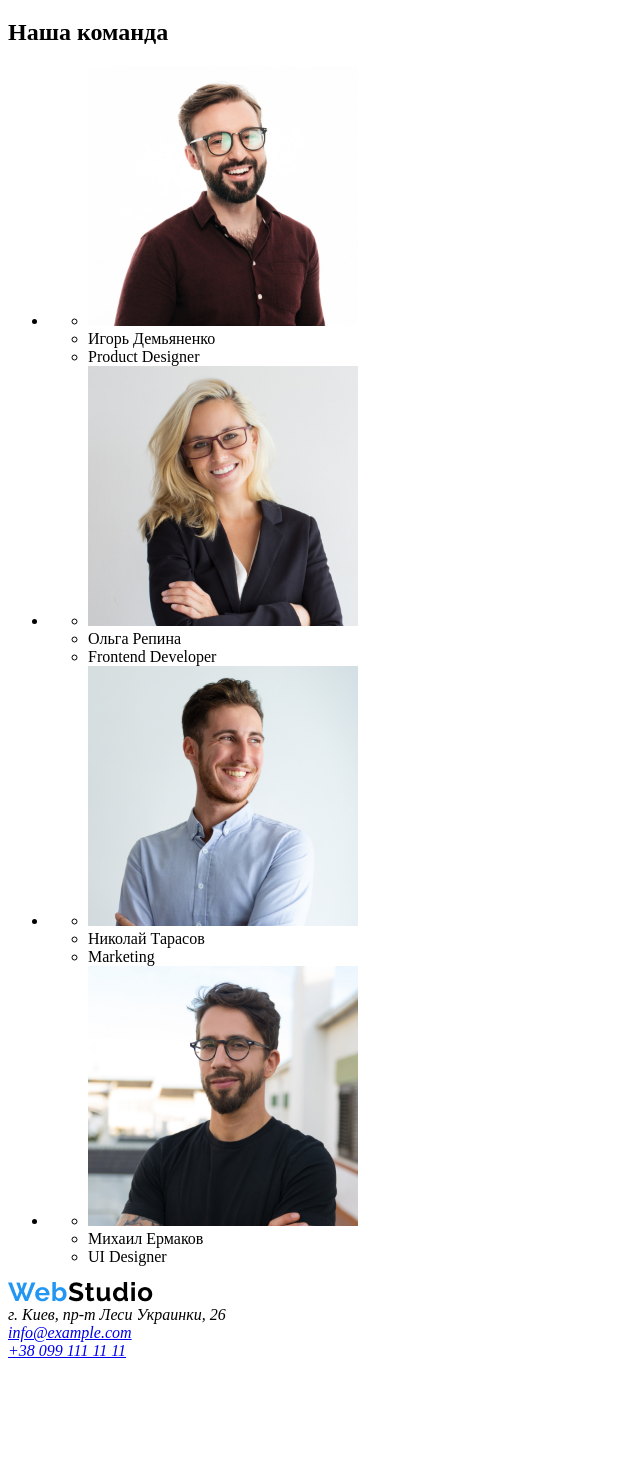
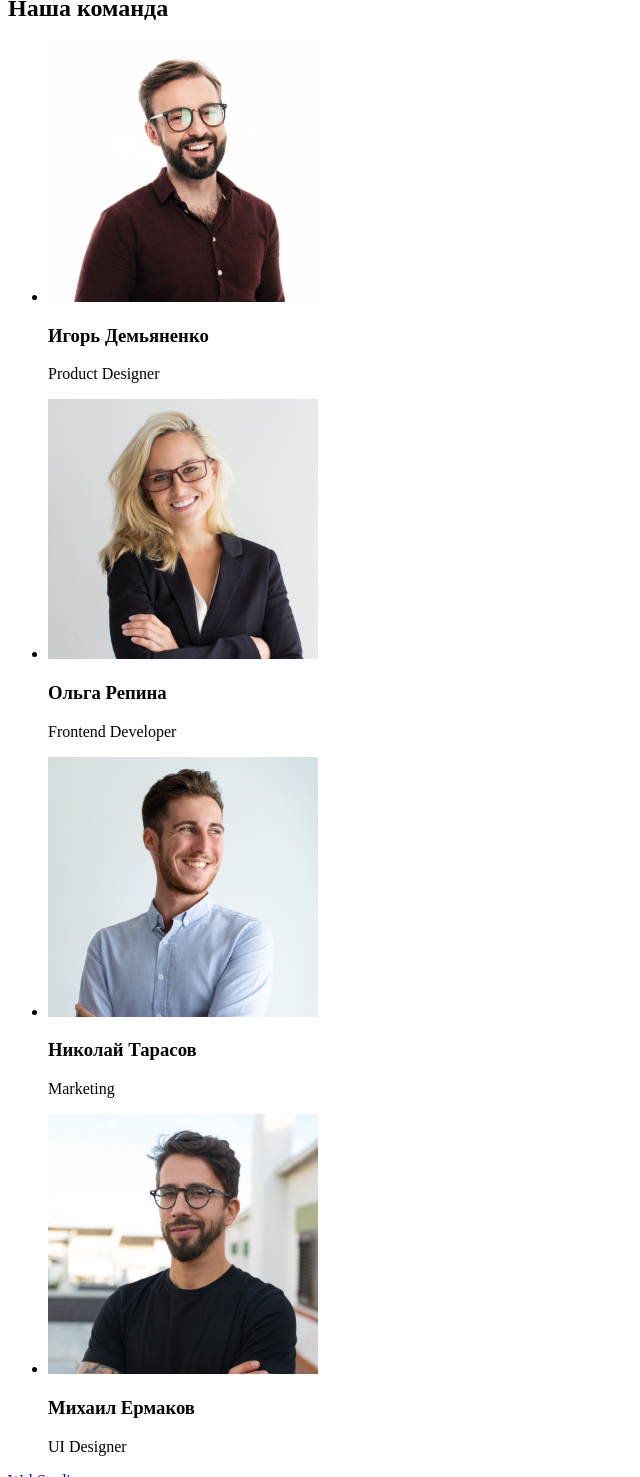
Before and after one commit to Maksym-Tykhonenko/goit-markup-hw-01, a plain HTML site: page index.html in a window 1280 px wide. Shown: the part 1323-2800 px from the top of the page, without its empty margins (0-640 px from the left). Before the commit the page ends 2691 px from the top, so only its background shows below. Drawn offline with Linux system fonts and the light colour scheme.

Commit message:
исправляет ошибки после проверки ментором

```diff
--- a/index.html
+++ b/index.html
@@ -11,7 +11,7 @@
   <!--навигация сайта-->
  <header>
         <nav>
-        <img src="./imegis/WebStudio.png" alt="логотип компании">
+            <a href="./index.html">WebStudio</a>
             <ul>
                 <li><a href="">Студия</a></li>
                 <li><a href="">Портфолио</a></li>
@@ -20,8 +20,7 @@
         </nav>
          <div>
              <a href="info@devstudio.com">info@devstudio.com</a>
-        </div>
-        <div>
+
              <a href="+380961111111">+38 096 111 11 11</a>
          </div>
  </header>
@@ -62,9 +61,9 @@
         <section>
             <h2>Чем мы занимаемся</h2>
             <ul>
-                <li><a href=""><img src="./imegis/box_1.png" alt="фото 1" width="270"></a></li>
-                <li><a href=""><img src="./imegis/box_2.png" alt="фото 2" width="270"></a></li>
-                <li><a href=""><img src="./imegis/box_3.png" alt="фото 3" width="270"></a></li>
+                <li><a href=""><img src="./imegis/box_1.jpg" alt="фото 1" width="270"></a></li>
+                <li><a href=""><img src="./imegis/box_2.jpg" alt="фото 2" width="270"></a></li>
+                <li><a href=""><img src="./imegis/box_3.jpg" alt="фото 3" width="270"></a></li>
             </ul>
         </section>
 
@@ -73,32 +72,25 @@
             <h2>Наша команда</h2>
             <ul>
                 <li>
-                    <ul>
-                        <li><img src="./imegis/img.jpg" alt="Игорь Демьяненко" width="270"></li>
-                        <li>Игорь Демьяненко</li>
-                        <li>Product Designer</li>
-                    </ul>
+                     <img src="./imegis/img.jpg" alt="Игорь Демьяненко" width="270">
+                     <h3>Игорь Демьяненко</h3>
+                     <p> Product Designer</p>
+
                 </li>
                 <li>
-                    <ul>
-                        <li><img src="./imegis/img(1).jpg" alt="Ольга Репина" width="270"></li>
-                        <li>Ольга Репина</li>
-                        <li>Frontend Developer</li>
-                    </ul>
+                     <img src="./imegis/img(1).jpg" alt="Ольга Репина" width="270">
+                     <h3>Ольга Репина</h3>
+                     <p> Frontend Developer</p>
                  </li>
                 <li>
-                    <ul>
-                       <li><img src="./imegis/img(2).jpg" alt="Николай Тарасов" width="270"></li>
-                       <li>Николай Тарасов</li>
-                       <li>Marketing</li>
-                    </ul>
+                     <img src="./imegis/img(2).jpg" alt="Николай Тарасов" width="270">
+                     <h3>Николай Тарасов</h3>
+                     <p>Marketing</p>
                 </li>
                 <li>
-                     <ul>
-                       <li><img src="./imegis/img(3).jpg" alt="Михаил Ермаков" width="270"></li>
-                       <li>Михаил Ермаков</li>
-                       <li>UI Designer</li>
-                     </ul>
+                     <img src="./imegis/img(3).jpg" alt="Михаил Ермаков" width="270">
+                     <h3>Михаил Ермаков</h3>
+                     <p>UI Designer</p>
                 </li>
             </ul>
         </section>
@@ -107,11 +99,11 @@
 
 <!--подвал-->
  <footer>
-   <img src="./imegis/WebStudio.png" alt="логотип компании">
+   <a href="./index.html">WebStudio</a>
      <address>
-       г. Киев, пр-т Леси Украинки, 26 <br/>
+      <p>г. Киев, пр-т Леси Украинки, 26</p>
 
-       <a href="info@example.com">info@example.com</a><br/>
+       <a href="info@example.com">info@example.com</a><br>
 
        <a href="+380991111111">+38 099 111 11 11</a>
 
```
Also changed, not shown: imegis/WebStudio.png (deleted), imegis/box_1.jpg (added), imegis/box_1.png (deleted), imegis/box_2.jpg (added), imegis/box_2.png (deleted), imegis/box_3.jpg (added), imegis/box_3.png (deleted). Lines whose indentation alone changed are shown as unchanged.
